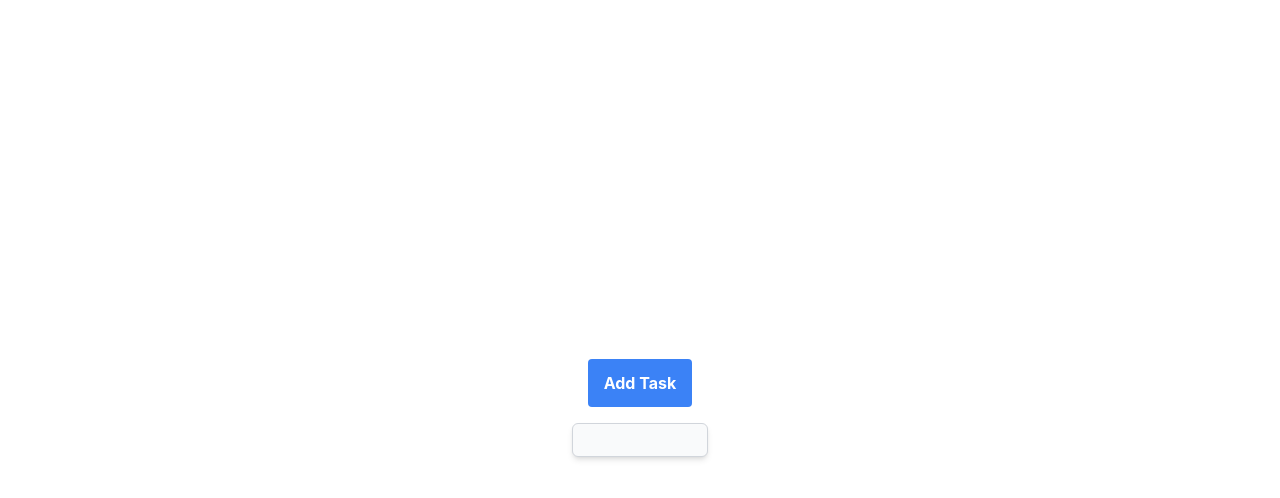
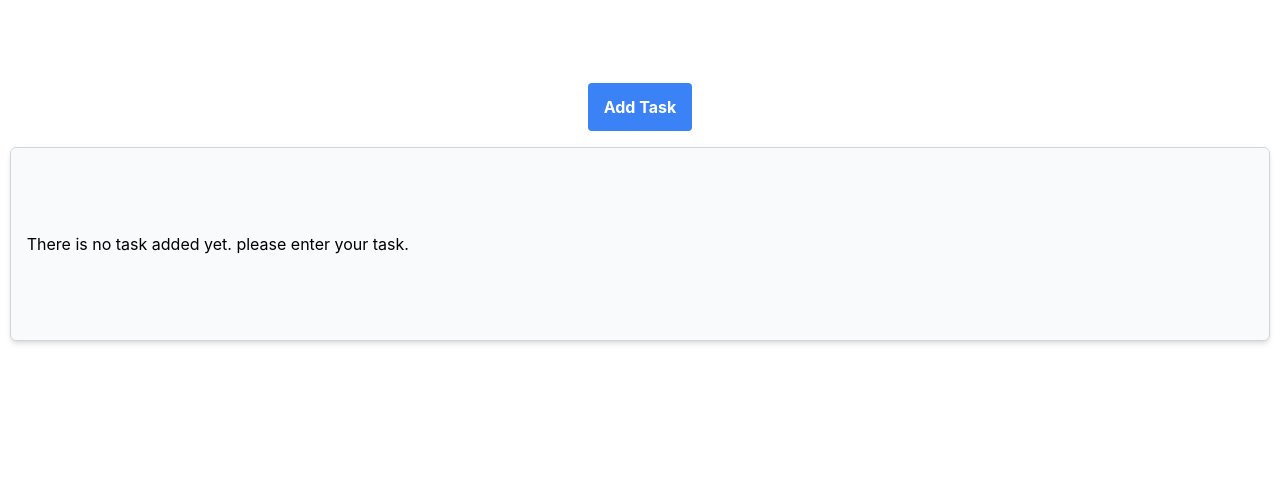
Before and after one commit to sksahoo1435/niral-task-tasklist, a React (Create React App) app: page / in a window 1280 px wide. Shown: the top 498 px of the page. Built offline with nearby package versions, Linux system fonts and the light colour scheme.

Commit message:
a message show when no task added

```diff
--- a/src/component/TaskList.js
+++ b/src/component/TaskList.js
@@ -51,7 +51,7 @@ const TaskList = () => {
   };
 
   return (
-    <div className="relative">
+    <div className="relative h-5/6">
       <div className="relative flex justify-center z-20 p-4 h-20">
         <button
           className="bg-blue-500 hover:bg-blue-700 text-white font-bold py-2 px-4 rounded"
@@ -60,9 +60,12 @@ const TaskList = () => {
           Add Task
         </button>
       </div>
-      <div className="h-5/6 flex justify-center items-center border border-gray-300 rounded-md shadow-md p-4 bg-gray-50 overflow-x-hidden">
-        <div className="grid grid-cols-1 sm:grid-cols-1 md:grid-cols-2 lg:grid-cols-3 gap-10 overflow-y-auto no-scrollbar" style={{ maxHeight:"80dvh" }}>
-          {tasks.map((task, index) => (
+      <div className="min-h-5/6 flex justify-center items-center border border-gray-300 rounded-md shadow-md p-4 bg-gray-50 overflow-x-hidden">
+        <div className="grid grid-cols-1 sm:grid-cols-1 md:grid-cols-2 lg:grid-cols-3 gap-10 overflow-y-auto no-scrollbar" style={{ maxHeight: "80dvh" }}>
+          {tasks && tasks.length === 0 ?
+          <div className="min-h-40 flex justify-center items-center">
+                <h2>There is no task added yet. please enter your task.</h2>
+          </div> : tasks.map((task, index) => (
             <div key={index} className="border border-gray-300 rounded-md shadow-md p-5 hover:scale-105 transition-transform min-h-52 w-72" >
               <div className="border-b border-gray-300 min-h-40">{task}</div>
               <div className="flex justify-around mt-2">
```
